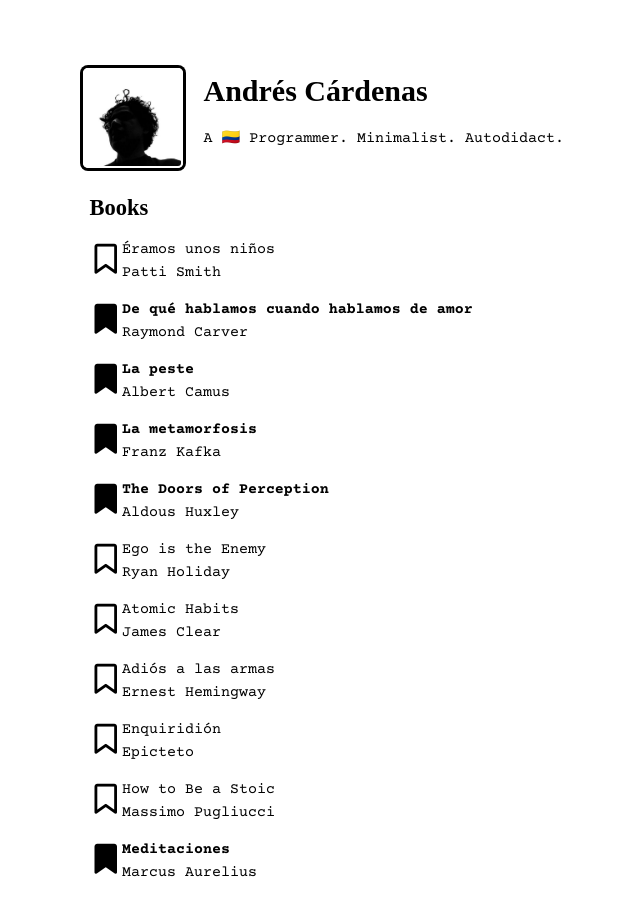
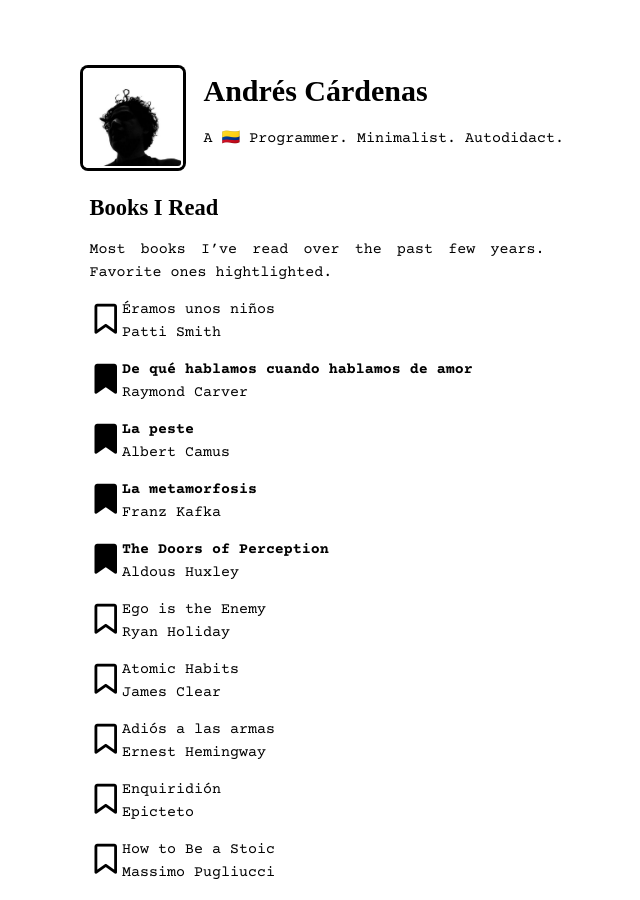
Before and after one commit to kandr3s/kandr3s.github.io, a Jekyll site: the page built from pages/books.md, in a window 1280 px wide and 900 px high. Shown: the whole window, without its empty margins (333-973 px from the left). Built offline with Jekyll 4.4.1, drawn with Linux system fonts in a browser that asks for light colours; nearby versions of some CDN libraries; some of the changed text lies outside the part shown.

Commit message:
Adds intro paragraph

```diff
--- a/pages/books.md
+++ b/pages/books.md
@@ -1,15 +1,14 @@
 ---
 layout: page
-title: Books
+title: Books I Read
 permalink: /books
 ---
+Most books I've read over the past few years. Favorite ones hightlighted.
 {% for book in site.data.books %}
-<p>
 {% if book.rating > "4" %}
 <span><i class="fas fa-bookmark fa-2x"></i></span><b>{{ book.name }}</b><br />
 {{ book.author }}{% else %}
 <span><i class="far fa-bookmark fa-2x"></i></span>{{ book.name }}<br />
 {{ book.author }}
 {% endif %}
-</p>
 {% endfor %}
```
